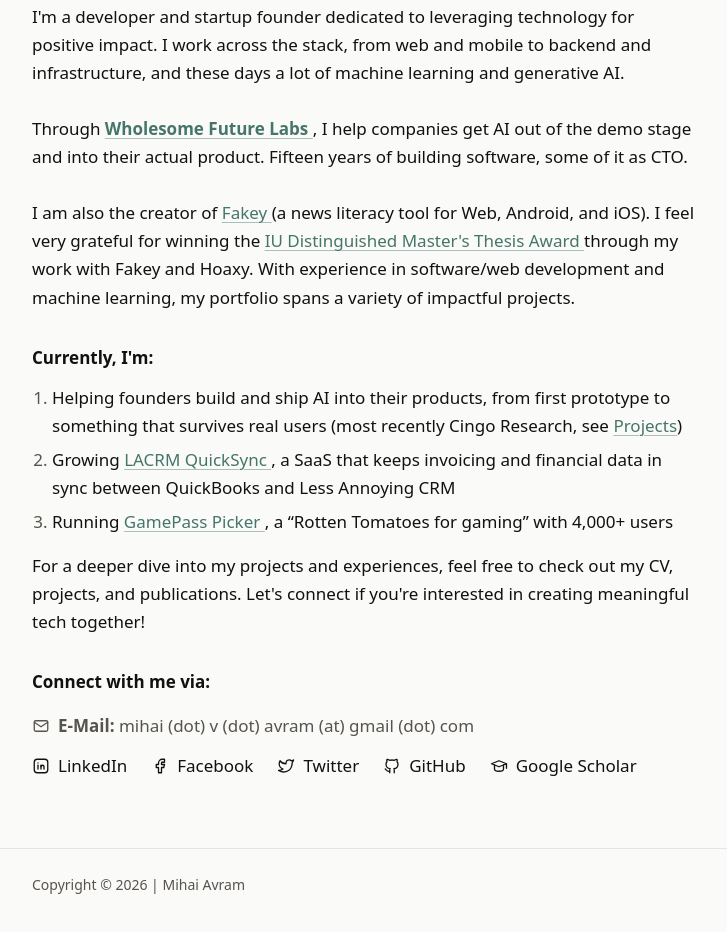
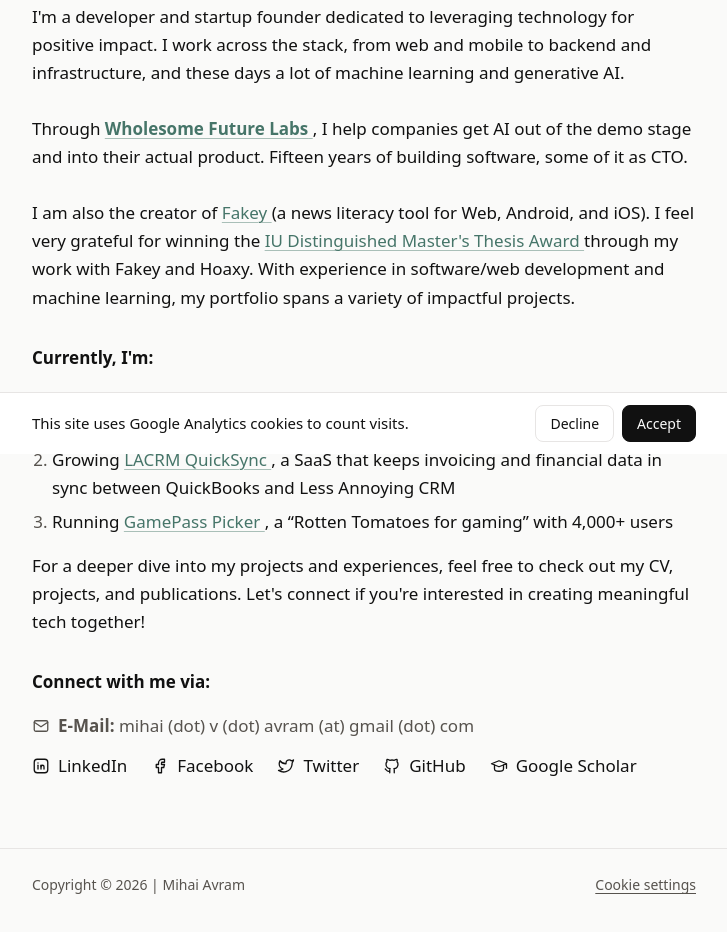
Before and after one commit to mihaivavram/mavram-website, an Astro site: page / in a window 1280 px wide. Shown: the part 346-1278 px from the top of the page, without its empty margins (276-1003 px from the left). Built offline with nearby package versions, Linux system fonts and the light colour scheme; Astro itself is replaced by a stand-in of ours.

Commit message:
Introducing a potentially intrusive yet transparent cookie banner (privacy) (improvements)

```diff
--- /dev/null
+++ b/src/components/CookieConsent.astro
@@ -0,0 +1,141 @@
+---
+// Minimal cookie consent: Google Analytics loads only after a visitor clicks Accept, and the
+// choice is remembered in localStorage. measurementId is null outside Vercel production, so
+// the banner works in local builds and tests but never loads Google Analytics there.
+interface Props {
+  measurementId: string | null;
+}
+
+const { measurementId } = Astro.props;
+---
+
+<section id="cookie-consent" class="cookie-consent" aria-label="Cookie consent" hidden>
+  <div class="cookie-consent-inner">
+    <p>This site uses Google Analytics cookies to count visits.</p>
+    <div class="actions">
+      <button type="button" class="decline" data-consent="denied">
+        Decline
+      </button>
+      <button type="button" class="accept" data-consent="granted">
+        Accept
+      </button>
+    </div>
+  </div>
+</section>
+
+<script is:inline define:vars={{ measurementId }}>
+  const STORAGE_KEY = 'analytics-consent';
+  const banner = document.getElementById('cookie-consent');
+
+  function readChoice() {
+    try {
+      return localStorage.getItem(STORAGE_KEY);
+    } catch {
+      return null;
+    }
+  }
+
+  function loadAnalytics() {
+    if (!measurementId || window.gtag) return;
+    window.dataLayer = window.dataLayer || [];
+    window.gtag = function gtag() {
+      window.dataLayer.push(arguments);
+    };
+    window.gtag('js', new Date());
+    window.gtag('config', measurementId);
+    const script = document.createElement('script');
+    script.async = true;
+    script.src = 'https://www.googletagmanager.com/gtag/js?id=' + measurementId;
+    document.head.append(script);
+  }
+
+  function choose(value) {
+    try {
+      localStorage.setItem(STORAGE_KEY, value);
+    } catch {
+      // Storage blocked (e.g. private mode): the choice applies to this page only.
+    }
+    banner.hidden = true;
+    if (value === 'granted') {
+      loadAnalytics();
+    } else if (window.gtag) {
+      // Consent withdrawn after Analytics loaded: remove its cookies and reload without it.
+      for (const name of document.cookie.split(';').map((cookie) => cookie.split('=')[0].trim())) {
+        if (name.startsWith('_ga')) {
+          // Expire both the domain-wide cookie Google sets and any host-only copy.
+          for (const domain of ['', `; domain=.${location.hostname}`]) {
+            document.cookie = `${name}=; Max-Age=0; path=/${domain}`;
+          }
+        }
+      }
+      location.reload();
+    }
+  }
+
+  const choice = readChoice();
+  if (choice === 'granted') loadAnalytics();
+  else if (choice !== 'denied') banner.hidden = false;
+
+  for (const button of banner.querySelectorAll('[data-consent]')) {
+    button.addEventListener('click', () => choose(button.dataset.consent));
+  }
+  for (const button of document.querySelectorAll('[data-cookie-settings]')) {
+    button.addEventListener('click', () => {
+      banner.hidden = false;
+    });
+  }
+</script>
+
+<style>
+  .cookie-consent {
+    position: fixed;
+    inset-inline: 0;
+    bottom: 0;
+    z-index: 20;
+    padding: 0.75rem 0 calc(0.75rem + env(safe-area-inset-bottom));
+    border-top: 1px solid var(--border);
+    background: var(--surface);
+  }
+
+  .cookie-consent-inner {
+    display: flex;
+    flex-wrap: wrap;
+    align-items: center;
+    justify-content: space-between;
+    gap: 0.5rem 1rem;
+    max-width: var(--measure);
+    margin-inline: auto;
+    padding-inline: 1.25rem;
+    font-size: 0.9375rem;
+  }
+
+  p {
+    margin: 0;
+  }
+
+  .actions {
+    display: flex;
+    gap: 0.5rem;
+  }
+
+  button {
+    min-height: 2.25rem;
+    padding: 0.375rem 0.875rem;
+    border-radius: 0.5rem;
+    font: inherit;
+    font-size: 0.875rem;
+    cursor: pointer;
+  }
+
+  .accept {
+    border: 1px solid var(--text);
+    background: var(--text);
+    color: var(--bg);
+  }
+
+  .decline {
+    border: 1px solid var(--border);
+    background: transparent;
+    color: var(--text);
+  }
+</style>
--- a/src/components/GoogleAnalytics.astro
+++ /dev/null
@@ -1,19 +0,0 @@
----
-// Google's gtag.js snippet, unchanged apart from reading the measurement ID from one place.
-// is:inline keeps Astro from bundling it, so gtag() stays a global function.
-import { GA_MEASUREMENT_ID } from '../lib/analytics';
-
-const config = `window.dataLayer = window.dataLayer || [];
-function gtag(){dataLayer.push(arguments);}
-gtag('js', new Date());
-
-gtag('config', '${GA_MEASUREMENT_ID}');`;
----
-
-<!-- Google tag (gtag.js) -->
-<script
-  is:inline
-  async
-  src={`https://www.googletagmanager.com/gtag/js?id=${GA_MEASUREMENT_ID}`}
-></script>
-<script is:inline set:html={config}></script>
--- a/src/layouts/BaseLayout.astro
+++ b/src/layouts/BaseLayout.astro
@@ -1,8 +1,8 @@
 ---
 import { Font } from 'astro:assets';
-import GoogleAnalytics from '../components/GoogleAnalytics.astro';
+import CookieConsent from '../components/CookieConsent.astro';
 import Nav from '../components/Nav.astro';
-import { isAnalyticsEnabled } from '../lib/analytics';
+import { GA_MEASUREMENT_ID, isAnalyticsEnabled } from '../lib/analytics';
 import { LEGACY_ROUTES } from '../lib/nav';
 import { SITE_NAME, SITE_URL, canonicalUrl, pageTitle } from '../lib/site';
 import '../styles/global.css';
@@ -24,7 +24,6 @@
 <html lang="en">
   <head>
     <meta charset="utf-8" />
-    {isAnalyticsEnabled() && <GoogleAnalytics />}
     <meta name="viewport" content="width=device-width, initial-scale=1" />
     <meta name="color-scheme" content="light dark" />
     <!--
@@ -74,9 +73,15 @@
       <slot />
     </main>
     <footer class="site-footer">
-      <div class="container">
-        Copyright © {year} | {SITE_NAME}
+      <div class="container footer-inner">
+        <span>
+          Copyright © {year} | {SITE_NAME}
+        </span>
+        <button class="link-button" type="button" data-cookie-settings>
+          Cookie settings
+        </button>
       </div>
     </footer>
+    <CookieConsent measurementId={isAnalyticsEnabled() ? GA_MEASUREMENT_ID : null} />
   </body>
 </html>
--- a/src/styles/global.css
+++ b/src/styles/global.css
@@ -187,6 +187,27 @@
   font-size: 0.875rem;
 }
 
+.footer-inner {
+  display: flex;
+  flex-wrap: wrap;
+  align-items: center;
+  justify-content: space-between;
+  gap: 0.5rem 1.5rem;
+}
+
+/* A button that looks like a text link (e.g. "Cookie settings" in the footer). */
+.link-button {
+  min-height: 1.5rem;
+  padding: 0;
+  border: 0;
+  background: none;
+  color: inherit;
+  font: inherit;
+  text-decoration: underline;
+  text-underline-offset: 0.2em;
+  cursor: pointer;
+}
+
 @media (max-width: 40rem) {
   .header-inner {
     flex-direction: column;
```
Also changed, not shown: playwright.config.ts (+11 -0 lines), tests/e2e/analytics.spec.ts (deleted, +0 -15 lines), tests/e2e/consent.spec.ts (added, +82 -0 lines), tests/unit/analytics.test.ts (+16 -10 lines), README.md.
